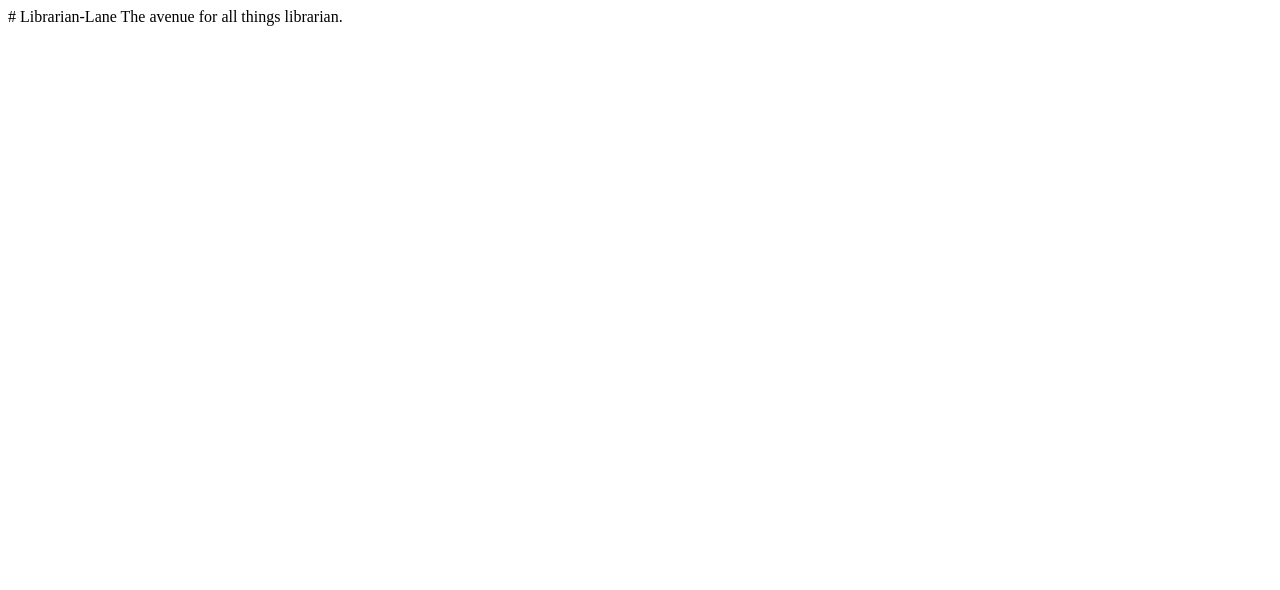
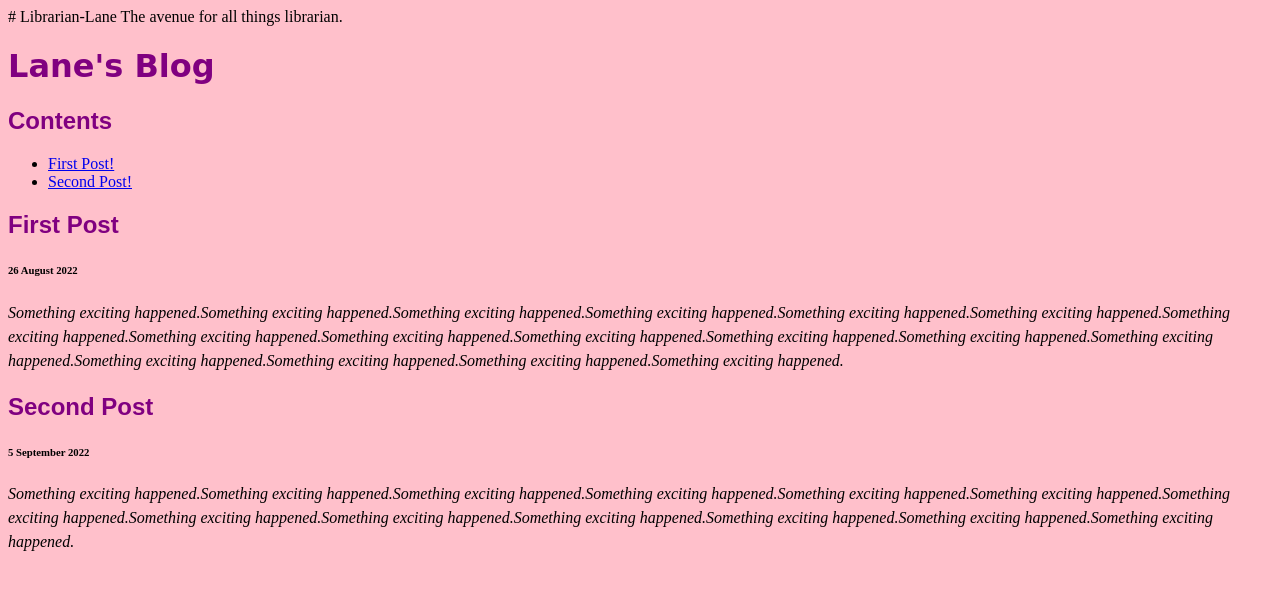
Before and after one commit to LaneDLP/LaneDLP.github.io, a plain HTML site: page index.html in a window 1280 px wide. Drawn offline with Linux system fonts and the light colour scheme.

Commit message:
Update index.html

```diff
--- a/index.html
+++ b/index.html
@@ -1,2 +1,44 @@
 # Librarian-Lane
 The avenue for all things librarian.
+<!DOCTYPE html>
+<html>
+    <head>
+        <meta charset="utf-8">
+        <title>Project: Blog</title>
+    </head>
+    <style>
+        body {background:pink;
+        }
+        h1 {color:purple;
+        font-weight:bold;
+        font-family: cursive;}
+        h2 {color: purple;
+            font-family: sans-serif;
+        }
+       p {line-height: 1.5;
+           font-style:italic;
+       }
+
+    </style>
+
+    <body>
+
+        <h1>Lane's Blog</h1>
+
+        <h2>Contents</h2>
+        <ul>
+            <li><a href="#first-post">First Post!</a></li>
+            <li><a href="#second-post">Second Post!</a></li>
+        </ul>
+
+        <h2 id="first-post">First Post</h2>
+        <h6>26 August 2022</h6>
+
+        <p>Something exciting happened.Something exciting happened.Something exciting happened.Something exciting happened.Something exciting happened.Something exciting happened.Something exciting happened.Something exciting happened.Something exciting happened.Something exciting happened.Something exciting happened.Something exciting happened.Something exciting happened.Something exciting happened.Something exciting happened.Something exciting happened.Something exciting happened.</p>
+
+         <h2 id="second-post">Second Post</h2>
+        <h6>5 September 2022</h6>
+
+        <p>Something exciting happened.Something exciting happened.Something exciting happened.Something exciting happened.Something exciting happened.Something exciting happened.Something exciting happened.Something exciting happened.Something exciting happened.Something exciting happened.Something exciting happened.Something exciting happened.Something exciting happened.</p>
+    </body>
+</html>
```
